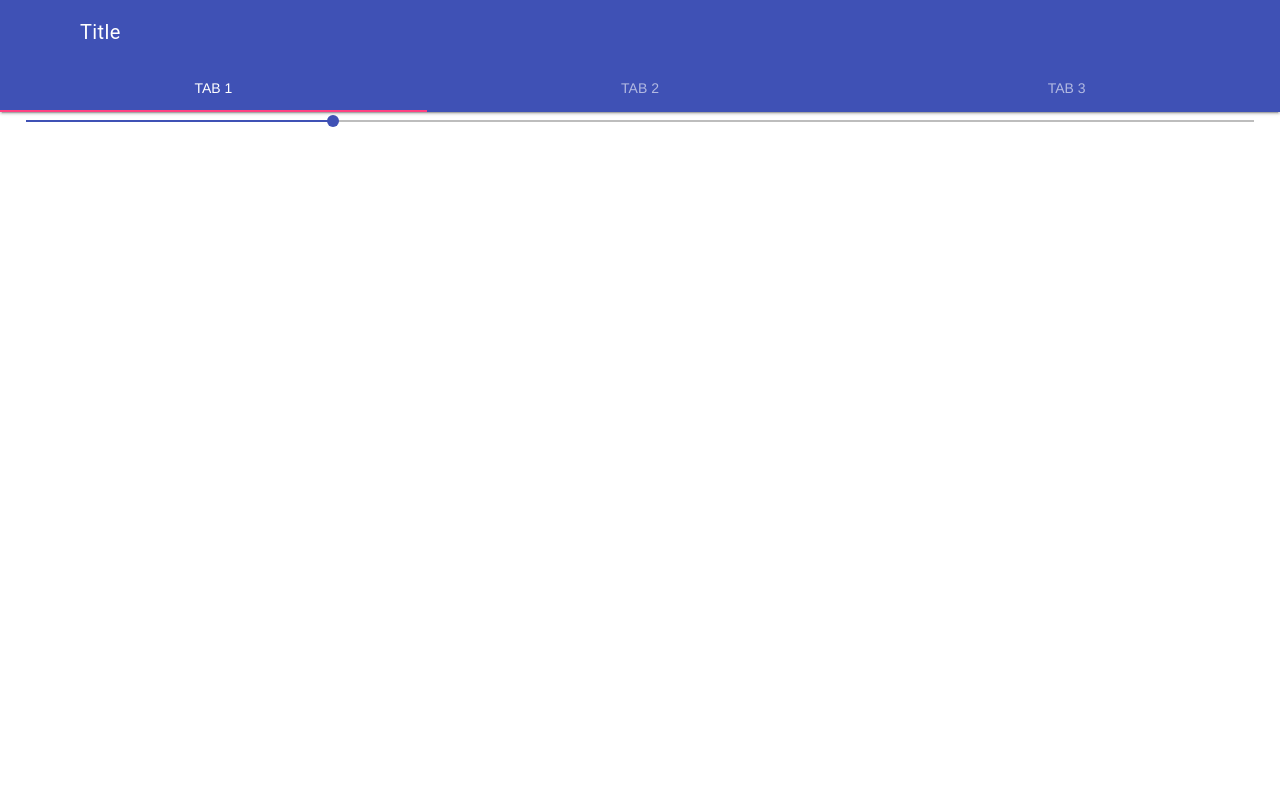
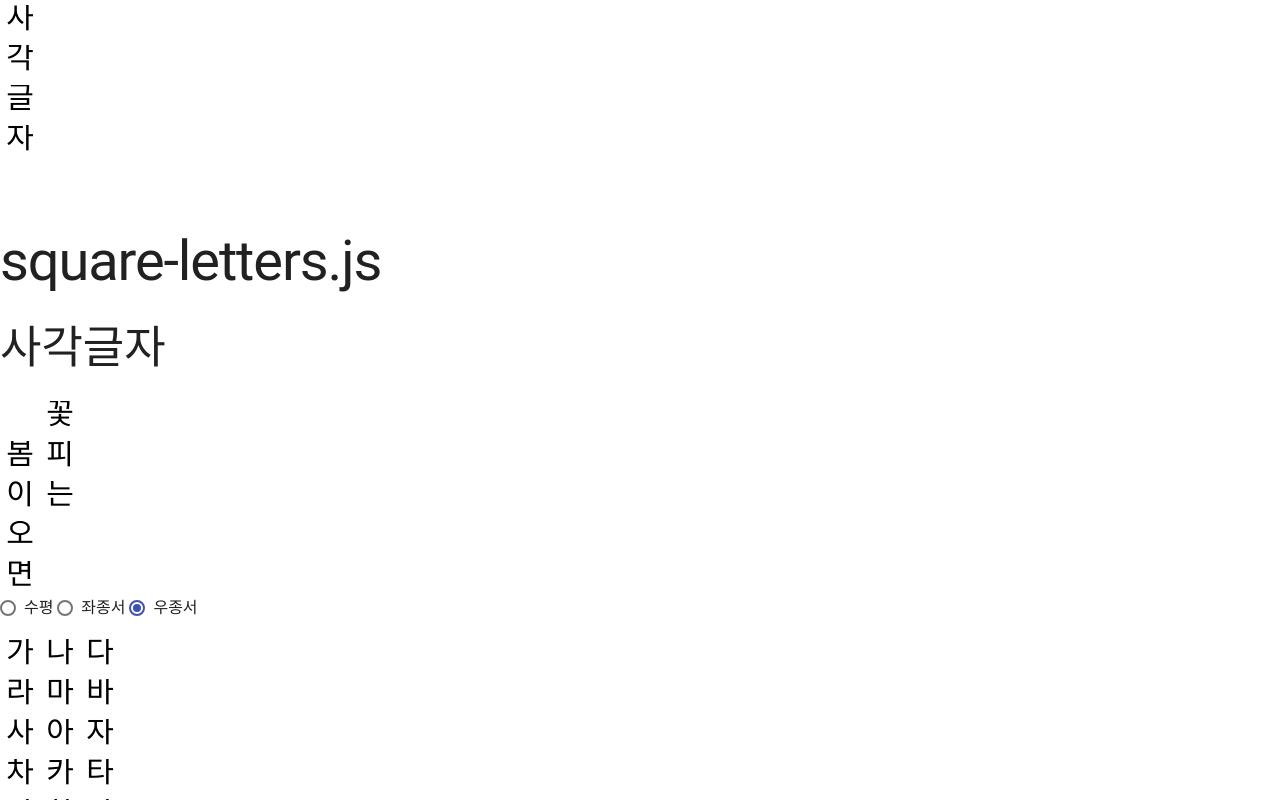
Before and after one commit to zeakd/square-letter.js, a website: page demo/index.html in a window 1280 px wide. Drawn offline with nearby package versions, Linux system fonts and the light colour scheme.

Commit message:
render, setLetter, setDefault

```diff
--- a/demo/index.html
+++ b/demo/index.html
@@ -1,7 +1,6 @@
 <!DOCTYPE>
 <html>
 <head>
-
     <title>Square Letters</title>
     <link rel="stylesheet" href="/node_modules/material-design-lite/material.min.css">
     <link rel="stylesheet" href="https://fonts.googleapis.com/icon?family=Material+Icons">
@@ -10,39 +9,71 @@
     <div id='root'>
         <div class="mdl-layout mdl-js-layout mdl-layout--fixed-header
             mdl-layout--fixed-tabs">
-            <header class="mdl-layout__header">
+<!--             <header class="mdl-layout__header">
                 <div class="mdl-layout__header-row">
-                  <!-- Title -->
                     <span class="mdl-layout-title">Title</span>
                 </div>
-                <!-- Tabs -->
                 <div class="mdl-layout__tab-bar mdl-js-ripple-effect">
                     <a href="#fixed-tab-1" class="mdl-layout__tab is-active">Tab 1</a>
                     <a href="#fixed-tab-2" class="mdl-layout__tab">Tab 2</a>
                     <a href="#fixed-tab-3" class="mdl-layout__tab">Tab 3</a>
                 </div>
             </header>
-            <!-- <div class="mdl-layout__drawer">
+ -->            <!-- <div class="mdl-layout__drawer">
                 <span class="mdl-layout-title">Title</span>
             </div> -->
-            <main class="mdl-layout__content">
-                <section class="mdl-layout__tab-panel is-active" id="fixed-tab-1">
+            <main class=" mdl-layout__content">
+                <section>
+                    <div class="title-content">
+                        <canvas id='title-canvas'></canvas>
+                        <h1>square-letters.js</h1>
+                        <h2>사각글자</h2>
+                    </div>
+                </section>
+                <section>
+                    <div class="section-content">
+                        <canvas id='demo-set-letters-render-canvas'></canvas>
+                        <form>
+                            <label class="mdl-radio mdl-js-radio mdl-js-ripple-effect" for="option-horizontal">
+                                <input type="radio" id="option-horizontal" class="mdl-radio__button" name="render-options" value="false" checked>
+                                <span class="mdl-radio__label">수평</span>
+                            </label>
+                            <label class="mdl-radio mdl-js-radio mdl-js-ripple-effect" for="option-vertical-left">
+                                <input type="radio" id="option-vertical-left" class="mdl-radio__button" name="render-options" value="left" checked>
+                                <span class="mdl-radio__label">좌종서</span>
+                            </label>
+                            <label class="mdl-radio mdl-js-radio mdl-js-ripple-effect" for="option-vertical-right">
+                                <input type="radio" id="option-vertical-right" class="mdl-radio__button" name="render-options" value="right" checked>
+                                <span class="mdl-radio__label">우종서</span>
+                            </label>
+                        </form>
+                    </div>
+                </section>
+                <section>
                     <div class="page-content"><!-- Your content goes here
                     -->
+                        <canvas id='simple-demo-canvas'></canvas>
+                        <input class="mdl-slider mdl-js-slider" type="range"
+  min="0" max="100" value="25" tabindex="0" >
+                        <input class="mdl-slider mdl-js-slider" type="range"
+  min="0" max="100" value="25" tabindex="0">
                         <input class="mdl-slider mdl-js-slider" type="range"
   min="0" max="100" value="25" tabindex="0">
                     </div>
                 </section>
-                <section class="mdl-layout__tab-panel" id="fixed-tab-2">
-                    <div class="page-content"><!-- Your content goes here --></div>
+                <section>
+                    <div class="section-content">
+                        <canvas id='demo-default-letters-canvas'></canvas>
+                    </div>
                 </section>
-                <section class="mdl-layout__tab-panel" id="fixed-tab-3">
+                <section>
                     <div class="page-content"><!-- Your content goes here --></div>
                 </section>
             </main>
         </div>
     </div>
     <script src="/node_modules/material-design-lite/material.min.js"></script>
-    <script src="/square-letter.js"></script>
+    <script src="/square-letters.js"></script>
+    <script src="./scripts/main.js"></script>
 </body>
 </html>
--- /dev/null
+++ b/demo/scripts/main.js
@@ -0,0 +1,56 @@
+
+// first demo
+var titleCanv = document.getElementById('title-canvas');
+var titleSquare = new SquareLetters(titleCanv, 5, 2);
+titleSquare.setLetters('사각글자', '30px Arial');
+titleSquare.render(30, 30, 10, 5, {vertical : 'left'});
+
+// second demo
+var initOption;
+var renderOptions = document.getElementsByName('render-options');
+for (var i = 0; i < renderOptions.length; i++) {
+    if (renderOptions[i].checked) initOption = renderOptions[i].value;
+    renderOptions[i].onclick = function() {
+        if (this.checked) {
+        // do whatever you want with the checked radio
+            var opt = this.value === 'false' ? false : this.value;
+            setLettersRenderSquare.render(30, 30, 10, 5, {vertical : opt});
+        // only one radio can be logically checked, don't check the rest
+        }
+    }
+}
+
+var setLettersRenderCanv = document.getElementById('demo-set-letters-render-canvas');
+var setLettersRenderSquare = new SquareLetters(setLettersRenderCanv, 5, 2);
+setLettersRenderSquare.setLetters('꽃피는', '30px Arial', 0, 0);
+setLettersRenderSquare.setLetters('봄이오면', '30px Arial', 1, 1);
+setLettersRenderSquare.render(30, 30, 10, 5, {vertical : initOption});
+
+// third demo
+var defaultLettersCanv = document.getElementById('demo-default-letters-canvas');
+var defaultLettersSquare = new SquareLetters(defaultLettersCanv, 5, 5);
+
+// forth demo
+
+// var leeSangOGamDo4Canv = document.getElementById('leeSang-OGamDo4-canvas');
+// var leeSangOGamDo4Square = new SquareLetters(leeSangOGamDo4Canv, 11, 11);
+// leeSangOGamDo4Square.setLetters(
+//     '01234567890ㆍ' +
+//     '0123456789ㆍ0' +
+//     '012345678ㆍ90' +
+//     '01234567ㆍ890' +
+//     '01234567890ㆍ' +
+//     '01234567890ㆍ' +
+//     '01234567890ㆍ' +
+//     '01234567890ㆍ' +
+//     '01234567890ㆍ' +
+//     '01234567890ㆍ')
+var simpleDemo = document.getElementById('simple-demo-canvas');
+var square = new SquareLetters(simpleDemo, 3, 5);
+square.setDefaultLetters(
+    "가나다라마" +
+    "바사아자차" +
+    "카타파하가" +
+    "나다라마바" +
+    "사아자차카", '30px Arial');
+square.render(30, 30, 10, 5);
--- a/gulpfile.js
+++ b/gulpfile.js
@@ -11,7 +11,7 @@ gulp.task('browser-sync', function () {
             baseDir: "./demo",
             routes: {
                 "/node_modules": "./node_modules",
-                "/square-letter.js": "./square-letter.js"
+                "/square-letters.js": "./square-letters.js"
             }
         },
         open: false
@@ -19,7 +19,7 @@ gulp.task('browser-sync', function () {
     // gulp.watch("app/scss/*.scss", ['sass']);
 
     gulp.watch([
-        "./demo/*.html",
-        "./square-letter.js"
+        "./square-letters.js",
+        "./demo/**/*"
     ]).on('change', browserSync.reload);
 })
--- a/square-letter.js
+++ /dev/null
@@ -1,29 +0,0 @@
-(function(factory){
-    'use strict'
-    // commonjs
-    if (typeof exports === "object" && typeof module !== "undefined") {
-        module.export = factory();
-    // amd
-    } else if (typeof define === 'function' && define.amd) {
-        define(factory);
-    // <script>
-    } else {
-        var root;
-        if (typeof window !== "undefined") {
-          root = window;
-        } else if (typeof global !== "undefined") {
-          root = global;
-        } else if (typeof self !== "undefined") {
-          root = self;
-        } else {
-          // works providing we're not in "use strict";
-          // needed for Java 8 Nashorn
-          // see https://github.com/facebook/react/issues/3037
-          root = this;
-        }
-        root.SquareLetters = factory();
-    }
-}(function(){
-
-
-}));
--- /dev/null
+++ b/square-letters.js
@@ -0,0 +1,222 @@
+(function(factory){
+    'use strict'
+    // commonjs
+    if (typeof exports === "object" && typeof module !== "undefined") {
+        module.export = factory();
+    // amd
+    } else if (typeof define === 'function' && define.amd) {
+        define(factory);
+    // <script>
+    } else {
+        var root;
+        if (typeof window !== "undefined") {
+          root = window;
+        } else if (typeof global !== "undefined") {
+          root = global;
+        } else if (typeof self !== "undefined") {
+          root = self;
+        } else {
+          // works providing we're not in "use strict";
+          // needed for Java 8 Nashorn
+          // see https://github.com/facebook/react/issues/3037
+          root = this;
+        }
+        root.SquareLetters = factory();
+    }
+}(function(){
+    // http://blog.soulserv.net/understanding-object-cloning-in-javascript-part-i/
+    function shallowCopy( original )
+    {
+        // First create an empty object with
+        // same prototype of our original source
+        var clone = Object.create( Object.getPrototypeOf( original ) ) ;
+
+        var i , keys = Object.getOwnPropertyNames( original ) ;
+
+        for ( i = 0 ; i < keys.length ; i ++ )
+        {
+            // copy each property into the clone
+            Object.defineProperty( clone , keys[ i ] ,
+                Object.getOwnPropertyDescriptor( original , keys[ i ] )
+            ) ;
+        }
+
+        return clone;
+    }
+
+    function isNumber(obj) {
+        return Object.prototype.toString.call(obj) === '[object Number]';
+    }
+
+    function joinValue(obj, sequentialKeys) {
+
+    }
+
+    function createCanvas(width, height) {
+        var c = document.createElement('canvas');
+        c.width = width;
+        c.height = height;
+        return c;
+    }
+
+    function isCanvas(obj) {
+        return obj.toString() === "[object HTMLCanvasElement]";
+    }
+    function parseLetters(letters) {
+        if (typeof letters === "string") {
+            return letters.split("");
+        }
+        return letters;
+    }
+
+    var SquareLetters = function SquareLetters(canvas, colSize, rowSize, option) {
+        this.canvas = canvas;
+        this.ctx = canvas.getContext('2d');
+        this.colSize = colSize;
+        this.rowSize = rowSize;
+        this.defaultLetters = new Array(rowSize * colSize);
+        this.letters = new Array(rowSize * colSize);
+    };
+
+    SquareLetters.prototype.setColSize = function (colSize) {
+
+    }
+
+    SquareLetters.prototype.setRowSize = function (rowSize) {
+
+    }
+
+    function _setLetters(prevLetters, lettersInput, font, x, y, colSize, rowSize, isClear) {
+        x = isNumber(x) ? x : 0;
+        y = isNumber(y) ? y : 0;
+        var letters = isClear || !prevLetters ? new Array(colSize * rowSize) : prevLetters;
+        var idx = y * colSize + x;
+
+        var lettersArray = typeof lettersInput === 'string' ? lettersInput.split('') : lettersInput;
+        var newLetters = lettersArray.map(function (letterItem) {
+            if (typeof letterItem === 'string') {
+                return {
+                    letter : letterItem,
+                    font : font
+                }
+            } else if (typeof letterItem === 'object') {
+                return letterItem;
+            } else {
+                throw new Error("wrong letters format");
+            }
+        })
+        lettersArgs = [idx, newLetters.length].concat(newLetters);
+        Array.prototype.splice.apply(letters, lettersArgs);
+        return letters;
+    }
+
+    SquareLetters.prototype.setDefaultLetters = function (defaultLettersInput, font, x, y, option) {
+        option = arguments.length > 2 && typeof arguments[arguments.length - 1] === 'object' ?
+                arguments[arguments.length - 1] : {};
+        this.defaultLetters = _setLetters(
+            this.defaultLetters,
+            defaultLettersInput,
+            font,
+            x,
+            y,
+            this.colSize,
+            this.rowSize,
+            option.clear);
+    };
+
+    SquareLetters.prototype.setLetters = function (lettersInput, font, x, y, option) {
+        option = arguments.length > 2 && typeof arguments[arguments.length - 1] === 'object' ?
+                arguments[arguments.length - 1] : {};
+        this.letters = _setLetters(this.letters, lettersInput, font, x, y, this.colSize, this.rowSize, option.clear);
+    };
+
+    SquareLetters.prototype.randomSetLetters = function () {
+
+    };
+
+    SquareLetters.prototype.render = function (letterWidth, letterHeight, gutter, padding, option) {
+        option = typeof arguments[arguments.length - 1] === 'object' ?
+                arguments[arguments.length - 1] : {};
+        letterHeight = isNumber(letterHeight) ? letterHeight : letterWidth;
+        gutter = isNumber(gutter) ? gutter : 0;
+        padding = isNumber(padding) ? padding : 0;
+
+        var ctx = this.ctx;
+        var colSize, rowSize;
+
+        if (option.vertical) {
+            rowSize = this.colSize;
+            colSize = this.rowSize;
+        } else {
+            colSize = this.colSize;
+            rowSize = this.rowSize;
+        }
+
+        // undefined => null
+        var renderLetters = JSON.parse(JSON.stringify(this.defaultLetters));
+        this.letters.map(function (letter, i) {
+            renderLetters[i] = JSON.parse(JSON.stringify(letter));
+        })
+
+        this.canvas.width = colSize > 0 ? colSize * letterWidth + (colSize - 1) * gutter : 0;
+        this.canvas.width += padding * 2;
+        this.canvas.height = rowSize > 0 ? rowSize * letterHeight + (rowSize - 1) * gutter : 0;
+        this.canvas.height += padding * 2;
+
+        renderLetters.map(function (item, idx) {
+            if (!item) return;
+
+            var x, y, xPos, yPos;
+            if (option.vertical) {
+                x = idx / rowSize | 0; // float to int;
+                y = idx % rowSize;
+            } else {
+                x = idx % colSize;
+                y = idx / colSize | 0; // float to int;
+            }
+
+            xPos = x;
+            yPos = y;
+            if (option.vertical === 'right') {
+                xPos = colSize - x - 1;
+            }
+
+            xPos = padding + xPos * (letterWidth + gutter);
+            yPos = padding + yPos * (letterHeight + gutter);
+
+            var letter = typeof item === 'string' ? item : item.letter;
+            var letterCanv = createCanvas(letterWidth, letterHeight);
+            var letterCtx = letterCanv.getContext('2d');
+            if (option.beforeRenderLetter) {
+                option.beforeRenderLetter(letterCtx, x, y, item);
+            }
+            // letterCtx.fillStyle = "#A83F70";
+            // letterCtx.fillRect(0,0, letterWidth, letterHeight);
+            // letterCtx.fillStyle = "#333333";
+            setText(letterCtx, letter, letterWidth/2, letterHeight/2, 'center', 'middle', item.font);
+            if (option.afterRenderLetter) {
+                option.afterRenderLetter(letterCtx, x, y, item);
+            }
+
+            ctx.drawImage(letterCanv, xPos, yPos);
+        })
+    }
+    function setText(ctx, text, x, y, textAlign, verticalAlign, fontData) {
+        if (isCanvas(ctx)) {
+            ctx = ctx.getContext('2d');
+        }
+
+        var font;
+        if (typeof fontData === 'string') {
+            font = fontData;
+        } else {
+            font = joinValue(fontData, []);
+        }
+        ctx.font = font;
+        ctx.textAlign = textAlign;
+        ctx.textBaseline = verticalAlign;
+        ctx.fillText(text, x, y);
+    }
+    SquareLetters.setText = setText
+    return SquareLetters;
+}));
```
Also changed, not shown: package.json (+6 -6 lines), README.md.
